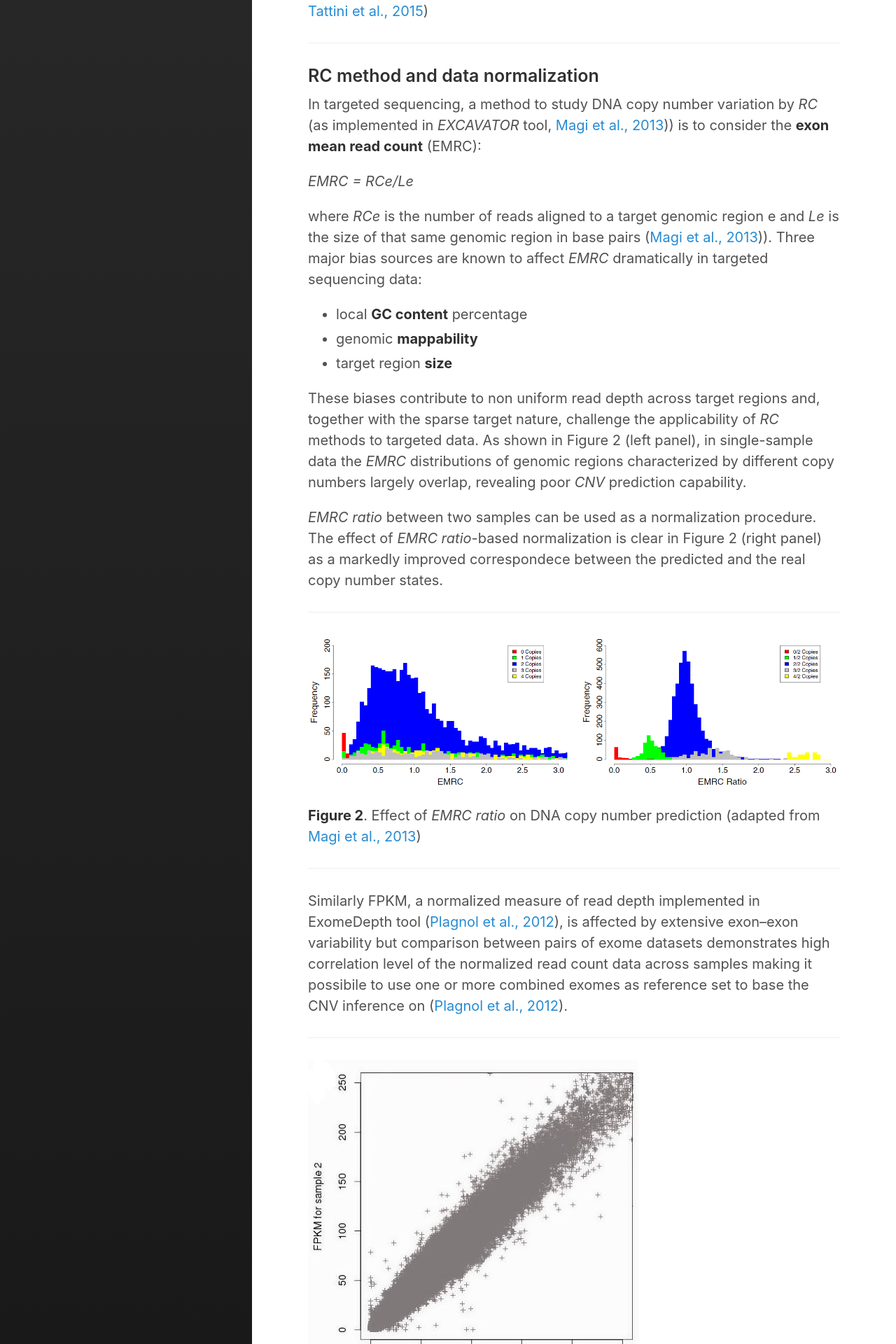
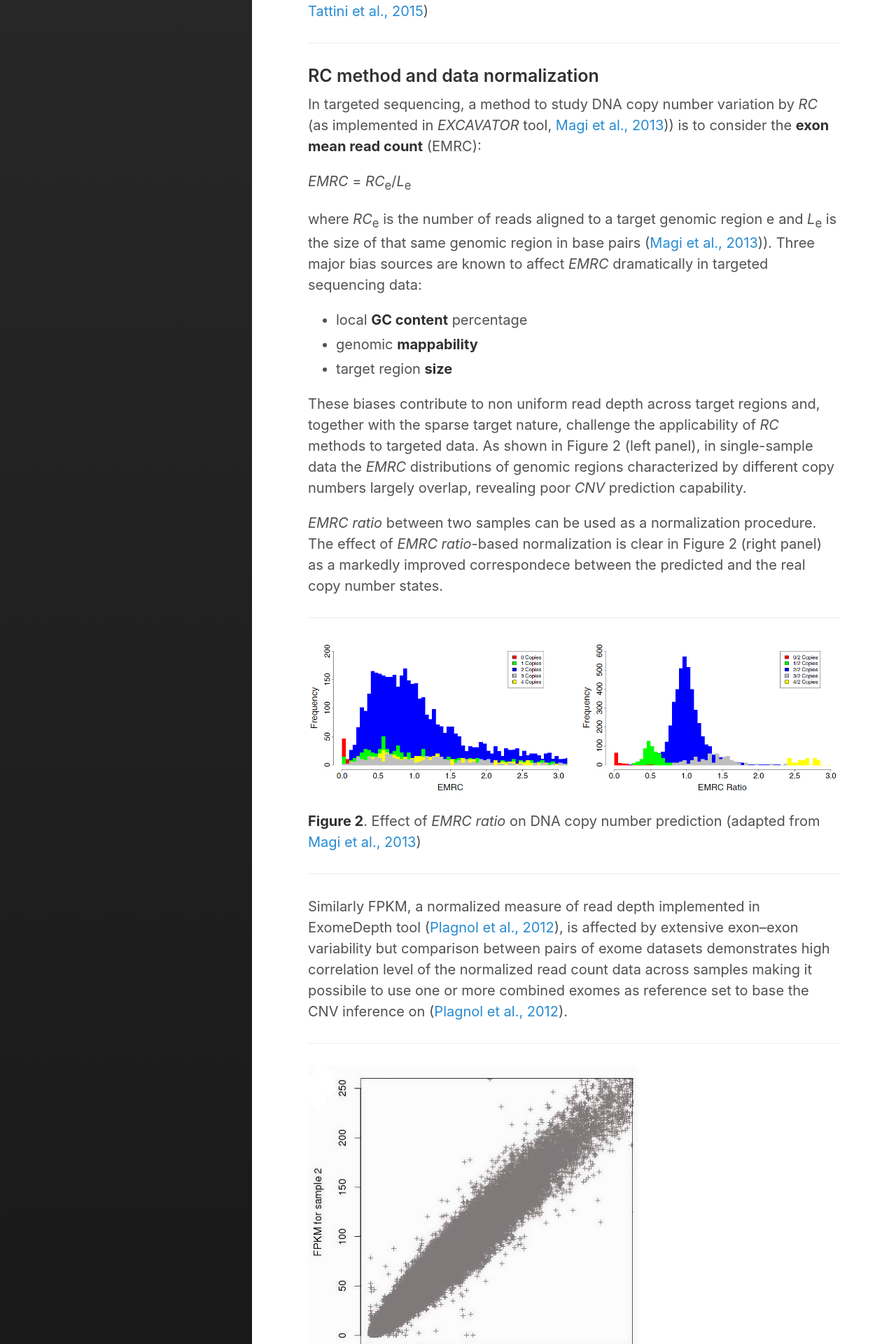
Before and after one commit to sigu-training/clinical_genomics, a Jekyll site: the page built from lectures/05.cnv.md, in a window 1280 px wide. Shown: the part 1526-3446 px from the top of the page at 70% size. Built offline with Jekyll 4.4.1, drawn with Linux system fonts in a browser that asks for light colours; some of the changed text lies outside the part shown.

Commit message:
Update 05.cnv.md

```diff
--- a/lectures/05.cnv.md
+++ b/lectures/05.cnv.md
@@ -43,9 +43,9 @@ sidebar_link: true
 
 In targeted sequencing, a method to study DNA copy number variation by *RC* (as implemented in *EXCAVATOR* tool, [Magi et al., 2013](http://genomebiology.com/2013/14/10/R120))) is to consider the **exon mean read count** (EMRC):
 
-*EMRC = RCe/Le*
+*EMRC* = *RC*<sub>e</sub>/*L*<sub>e</sub>
 
-where *RCe* is the number of reads aligned to a target genomic region e and *Le* is the size of that same genomic region in base pairs ([Magi et al., 2013](http://genomebiology.com/2013/14/10/R120))).
+where *RC*<sub>e</sub> is the number of reads aligned to a target genomic region e and *L*<sub>e</sub> is the size of that same genomic region in base pairs ([Magi et al., 2013](http://genomebiology.com/2013/14/10/R120))).
 Three major bias sources are known to affect *EMRC* dramatically in targeted sequencing data:
 - local **GC content** percentage
 - genomic **mappability**
```
